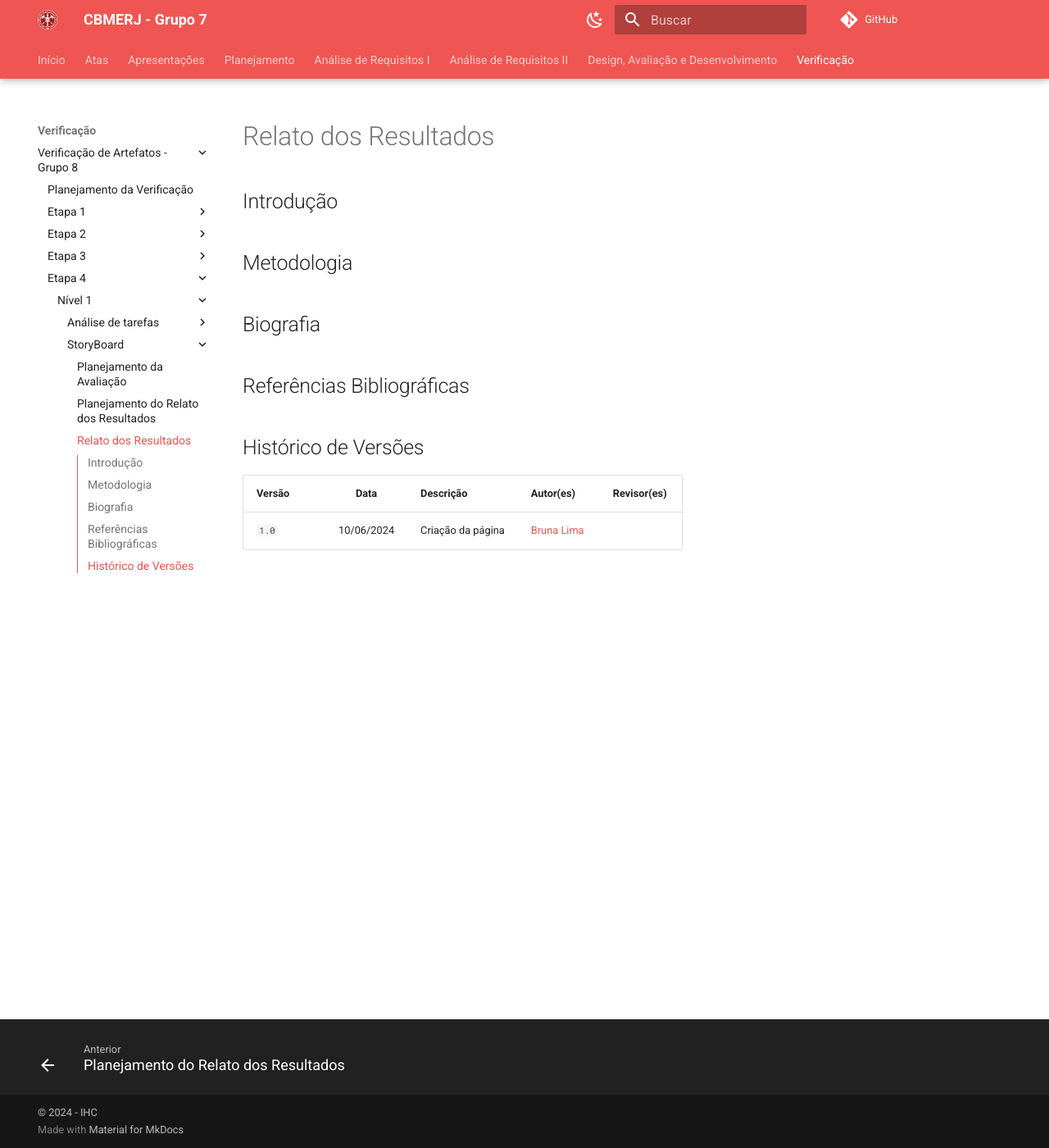
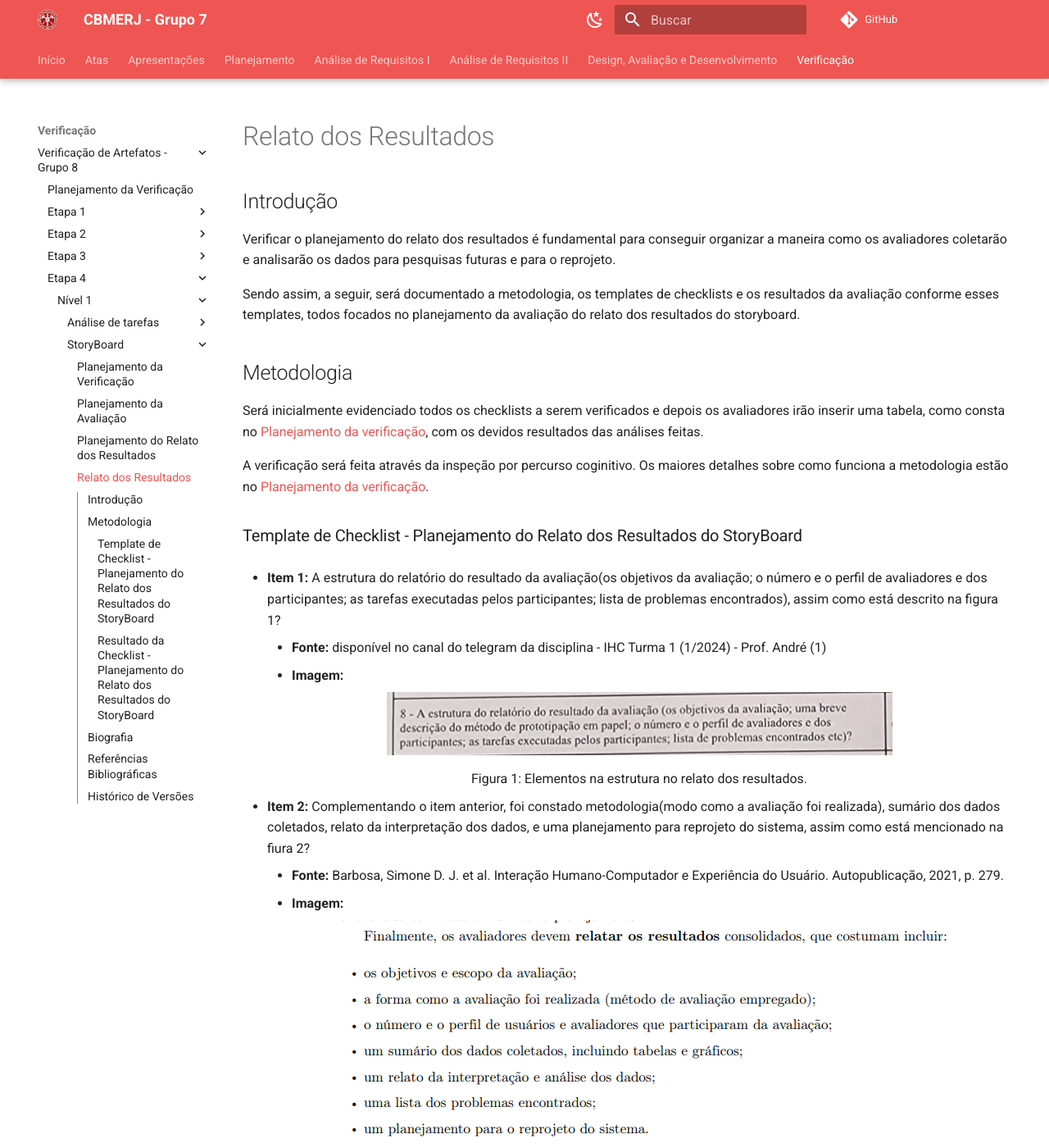
Before and after one commit to Interacao-Humano-Computador/2024.1-CBMERJ, an MkDocs documentation site: the page built from docs/verificacao_artefatos/verificacao_grupo_8/etapa_4/nivel_1/storyboard/relato_resultados.md, in a window 1280 px wide and 1400 px high. Shown: the whole window at 82% size. Built offline with MkDocs 1.6.1 and Material for MkDocs 9.7.7, drawn with Linux system fonts in a browser that asks for light colours; comment, search, counter and statistics services are not loaded; some of the changed text lies outside the part shown.

Commit message:
adicionando checklist de relato dos resultados do storyboard

```diff
--- a/docs/verificacao_artefatos/verificacao_grupo_8/etapa_4/nivel_1/storyboard/relato_resultados.md
+++ b/docs/verificacao_artefatos/verificacao_grupo_8/etapa_4/nivel_1/storyboard/relato_resultados.md
@@ -1,15 +1,67 @@
 ## Introdução
+Verificar o planejamento do relato dos resultados é fundamental para conseguir organizar a maneira como os avaliadores coletarão e analisarão os dados para pesquisas futuras e para o reprojeto.
+
+Sendo assim, a seguir, será documentado a metodologia, os templates de checklists e os resultados da avaliação conforme esses templates, todos focados no planejamento da avaliação do relato dos resultados do storyboard.
 
 ## Metodologia
+Será inicialmente evidenciado todos os checklists a serem verificados e depois os avaliadores irão inserir uma tabela, como consta no [Planejamento da verificação](../../../planejamento_verificacao.md), com os devidos resultados das análises feitas.
+
+A verificação será feita através da inspeção por percurso coginitivo. Os maiores detalhes sobre como funciona a metodologia estão no [Planejamento da verificação](../../../planejamento_verificacao.md).
+
+### Template de Checklist - Planejamento do Relato dos Resultados do StoryBoard
+
+- **Item 1:** A estrutura do relatório do resultado da avaliação(os objetivos da avaliação;  o número e o perfil de avaliadores e dos participantes; as tarefas executadas pelos participantes; lista de problemas encontrados), assim como está descrito na figura 1?
+    - **Fonte:**  disponível no canal do telegram da disciplina - IHC Turma 1 (1/2024) - Prof. André (1)
+    - **Imagem:**
+    <br>
+
+    <center>
+
+    ![](img/storyboard_img_1.png)
+
+    </center>
+
+    <p style="text-align: center">Figura 1: Elementos na estrutura no relato dos resultados.</p>
+
+- **Item 2:** Complementando o item anterior, foi constado metodologia(modo como a avaliação foi realizada), sumário dos dados coletados, relato da interpretação dos dados, e uma planejamento para reprojeto do sistema, assim como está mencionado na fiura 2?
+    - **Fonte:**  Barbosa, Simone D. J. et al. Interação Humano-Computador e Experiência do Usuário. Autopublicação, 2021, p. 279.
+    - **Imagem:**
+    <br>
+
+    <center>
+
+    ![](img/storyboard_img_2.png)
+
+    </center>
+
+    <p style="text-align: center"> Figura 2: Lista de Elementos que um relato de resultados deve conter.</p>
+
+- **Item 3:** O artefato possui os itens que o avaliador precisa anotar ao decorrer da avaliação, segundo a figura 3 a seguir?
+    - **Fonte:**  disponível no plano de ensino da disciplina de IHC semestre 2024.1 (2).
+    - **Imagem:**
+    <br>
+
+    <center>
+
+    ![](img/storyboard_img_3.png)
+
+    </center>
+
+    <p style="text-align: center">Figura 3: Detalhamento sobre os problemas encontrados.</p>
+
+### Resultado da Checklist - Planejamento do Relato dos Resultados do StoryBoard
 
 ## Biografia
 
 
 ## Referências Bibliográficas
-
+> 1. Barros, A.(2024). Entrega da apresentação do projeto etapa 4: Planejamento da avaliação do StoryBoard e Análise de Tarefas, planejamento do relato dos resultados da avaliação do Storyboard e o planejamento do relato dos resultados da avaliação da Análise de tarefas . [Documento PDF]
+> 2. Barros, André. Plano de Ensino FIHC 012024 Turma 1 v2. 2024. Disponível em: https://aprender3.unb.br/pluginfile.php/2843624/mod_resource/content/51/Plano_de_Ensino%20FIHC%20012024%20Turma%201%20v2.pdf. Acesso em: 11 jun. 2024.
+> 3. Barbosa, Simone D. J. et al. Interação Humano-Computador e Experiência do Usuário. Autopublicação, 2021, p. 279.
 
 ## Histórico de Versões
 
 | Versão |    Data    | Descrição                                 | Autor(es)                                       | Revisor(es)                                    |
 | ------ | :--------: | ----------------------------------------- | ----------------------------------------------- | ---------------------------------------------- |
 | `1.0`   | 10/06/2024 | Criação da página                         | [Bruna Lima](https://github.com/libruna) |   |
+| `2.0`   | 11/06/2024 | Criação da página                         | [Mariana Letícia](https://github.com/Marianannn) |   |
--- a/mkdocs.yml
+++ b/mkdocs.yml
@@ -124,6 +124,7 @@
                       - Planejamento do Relato dos Resultados: verificacao_artefatos/verificacao_grupo_8/etapa_4/nivel_1/analise_tarefas/planejamento_relato_resultados.md
                       - Relato dos Resultados: verificacao_artefatos/verificacao_grupo_8/etapa_4/nivel_1/analise_tarefas/relato_resultados.md
                   - StoryBoard:
+                      - Planejamento da Verificação: verificacao_artefatos/verificacao_grupo_8/etapa_4/nivel_1/storyboard/planejamento_verificacao.md
                       - Planejamento da Avaliação: verificacao_artefatos/verificacao_grupo_8/etapa_4/nivel_1/storyboard/planejamento_avaliacao.md
                       - Planejamento do Relato dos Resultados: verificacao_artefatos/verificacao_grupo_8/etapa_4/nivel_1/storyboard/planejamento_relato_resultados.md
                       - Relato dos Resultados: verificacao_artefatos/verificacao_grupo_8/etapa_4/nivel_1/storyboard/relato_resultados.md
```
Also changed, not shown: docs/verificacao_artefatos/verificacao_grupo_8/etapa_4/nivel_1/storyboard/img/storyboard_img_1.png (added), docs/verificacao_artefatos/verificacao_grupo_8/etapa_4/nivel_1/storyboard/img/storyboard_img_2.png (added), docs/verificacao_artefatos/verificacao_grupo_8/etapa_4/nivel_1/storyboard/img/storyboard_img_3.png (added).
